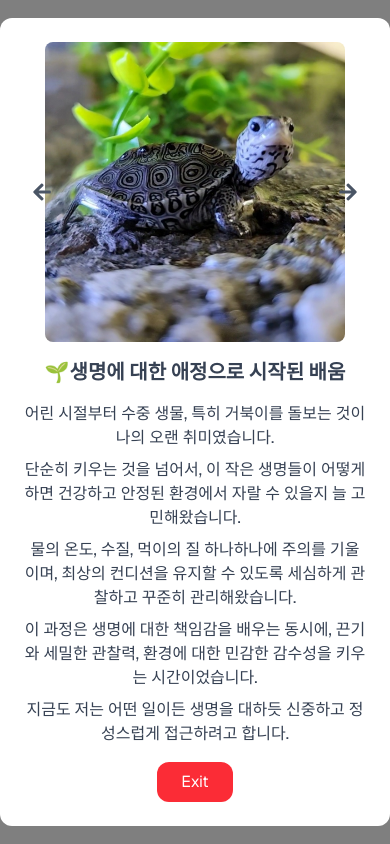
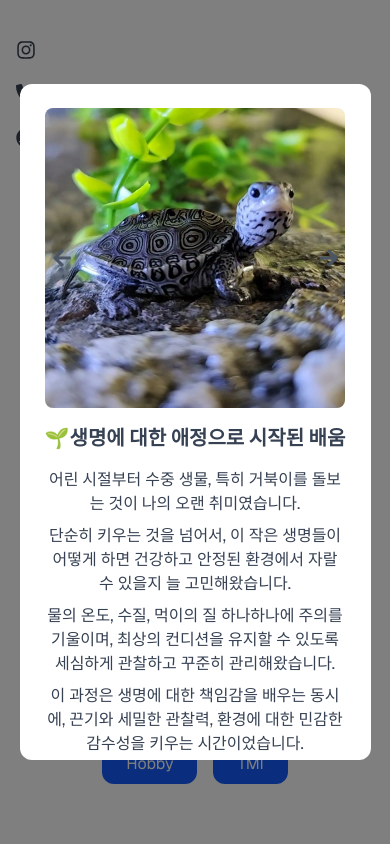
Before and after one commit to dogeonkim1/myProfile, a Next.js app: page / in a window 390 px wide. Both pictures are taken after a click on the button "Hobby". Shown: the top 844 px of the page. Built offline with nearby package versions, Linux system fonts and the light colour scheme.

Commit message:
fixed: fixed mainmodalcomponent modal screen size in mobile

```diff
--- a/src/components/common/MainModalComponent.tsx
+++ b/src/components/common/MainModalComponent.tsx
@@ -39,7 +39,7 @@ function MainModalComponent({ data, modalHandler, value }: ModalProps) {
       data-value={value}
     >
       <div
-        className="relative bg-white p-6 rounded-xl max-w-2xl w-full"
+        className="relative bg-white p-6 rounded-xl max-w-2xl w-[90vw] h-[80vh] overflow-y-auto"
         onClick={(e) => e.stopPropagation()} //내부 클릭 시 닫기 방지
       >
         {/* 슬라이더 */}
```
